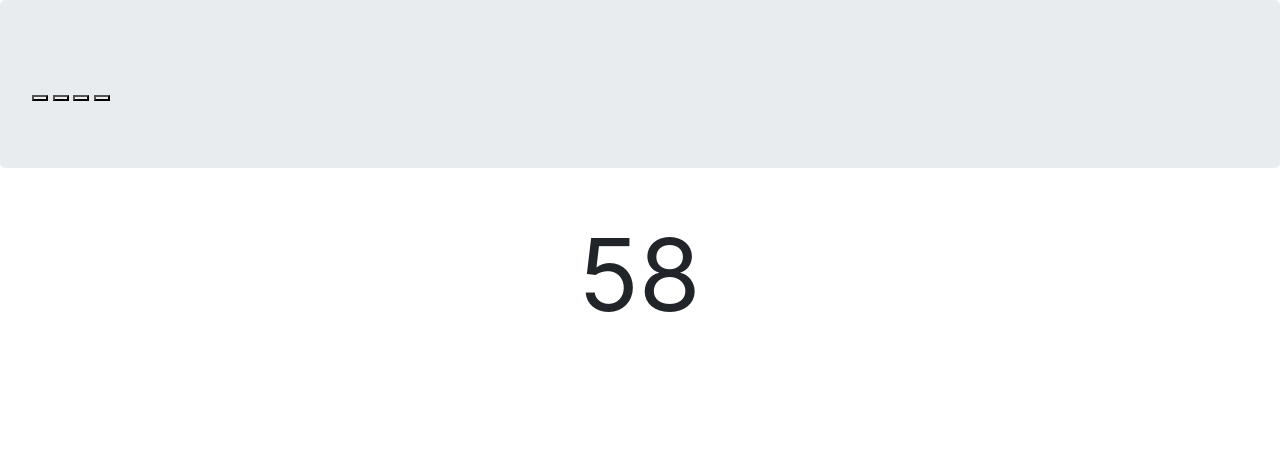
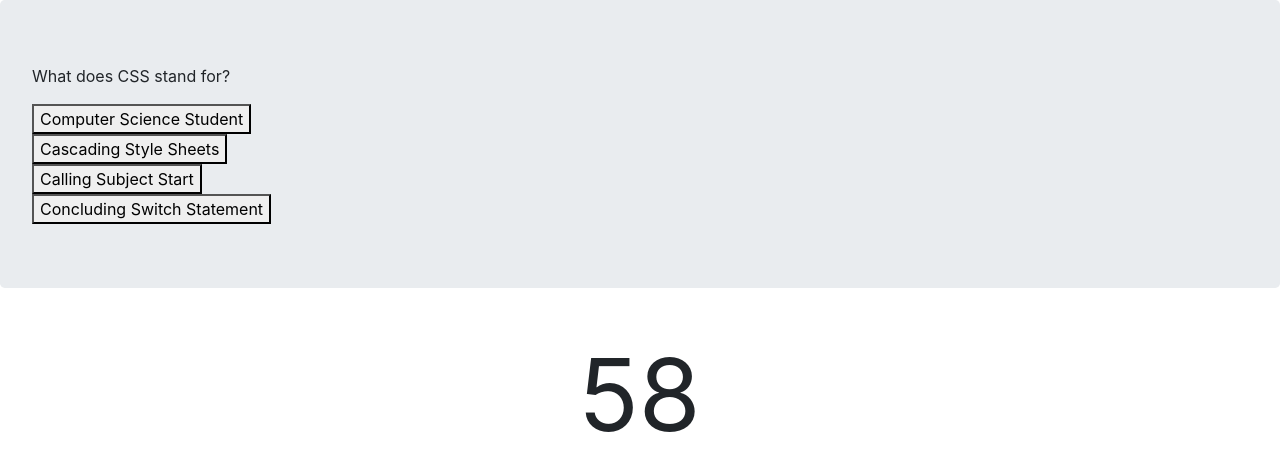
Before and after one commit to babydylan/coding-quiz, a plain HTML site: page index.html in a window 1280 px wide. Both pictures are taken after a click on the button "Start Quiz!". Drawn offline with nearby package versions, Linux system fonts and the light colour scheme.

Commit message:
add questions and event listeners for answer buttons

```diff
--- a/index.html
+++ b/index.html
@@ -36,14 +36,12 @@
  </div>
 
  <div id="quiz">
-    <p id="questions">
+    <p id="questions"></p>
 
-    </p>
-
-    <button id="answer-1"></button>
-    <button id="answer-2"></button>
-    <button id="answer-3"></button>
-    <button id="answer-4"></button>
+    <button id="answer-1" style="display: none;"></button>
+    <button id="answer-2" style="display: none;"></button>
+    <button id="answer-3" style="display: none;"></button>
+    <button id="answer-4" style="display: none;"></button>
 
  </div>
 
@@ -63,8 +61,15 @@
       a2: "Cascading Style Sheets",
       a3: "Calling Subject Start",
       a4: "Concluding Switch Statement",
-      correct: "Cascading Style Sheets",
+      correct: "Cascading Style Sheets"
   }
+
+  var blankQ = document.getElementById("questions");
+  var blankA1 = document.getElementById("answer-1");
+  var blankA2 = document.getElementById("answer-2");
+  var blankA3 = document.getElementById("answer-3");
+  var blankA4 = document.getElementById("answer-4");
+
   var questions = [q1];
   function startQuiz() {
     var seconds = document.getElementById("countdown").textContent;
@@ -80,11 +85,51 @@
       rules.style.display = "none";
     var startBtn = document.getElementById("start-button");
       startBtn.style.display = "none";
+    blankA1.style.display = "block";
+    blankA2.style.display = "block";
+    blankA3.style.display = "block";
+    blankA4.style.display = "block";
     for (var i=0; i < questions.length; i++) {
-      questions[i].ques.textContent = questions[i].ques;
+      blankQ.textContent = questions[i].ques;
+      blankA1.textContent = questions[i].a1;
+      blankA2.textContent = questions[i].a2;
+      blankA3.textContent = questions[i].a3;
+      blankA4.textContent = questions[i].a4;
+      blankA1.addEventListener("click", function(){
+        if (blankA1.textContent === questions[i].correct){
+          return;
+        } else {
+          seconds = (seconds - 10);
+          return;
+        }
+        });
+      blankA2.addEventListener("click", function(){
+        if (blankA2.textContent === questions[i].correct){
+          return;
+        } else {
+          seconds = (seconds - 10);
+          return;
+        }
+        });
+      blankA3.addEventListener("click", function(){
+        if (blankA3.textContent === questions[i].correct){
+          return;
+        } else {
+          seconds = (seconds - 10);
+          return;
+        }
+        });
+      blankA4.addEventListener("click", function(){
+        if (blankA4.textContent === questions[i].correct){
+          return;
+        } else {
+          seconds = (seconds - 10);
+          return;
+        }
+        });
     };
 
-  }
+  };
     document.getElementById("start-button").addEventListener("click", function(){
     startQuiz();
     });
```
